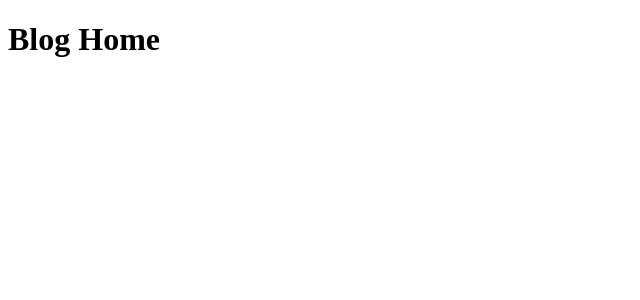
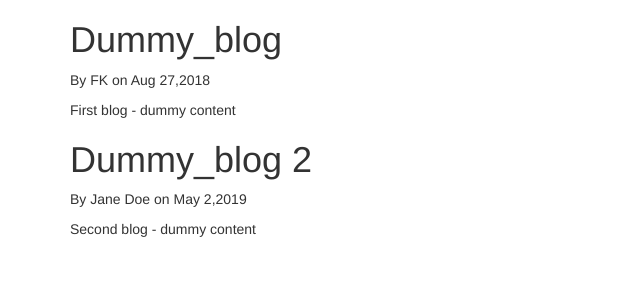
Before and after one commit to fardeen9983/Django_Blog, a Django app: page / in a window 1280 px wide. Shown: the top 300 px of the page, without its empty margins (0-640 px from the left). Run offline with Django 3.2, Linux system fonts and the light colour scheme; some libraries are stand-ins or nearby versions.

Commit message:
Dynamic Jinja templates and inheritance Added Bootstrap to the Front end

```diff
--- /dev/null
+++ b/blog/templates/base.html
@@ -0,0 +1,37 @@
+<!DOCTYPE html>
+<!--Base template for all other HTML templates. Avoid creating repeating templates for multiple pages.
+    Instead use inheritance to remove code redundancy
+    Added bootstrap across all the templates through inheritance-->
+<html>
+<head>
+
+    <meta charset="utf-8">
+    <meta http-equiv="X-UA-Compatible" content="IE=edge">
+    <meta name="viewport" content="width=device-width, initial-scale=1">
+    <!-- The above 3 meta tags *must* come first in the head; any other head content must come *after* these tags -->
+
+    <!--Add title-->
+    {% if title %}
+        <title>Django Blog - {{ title }} </title>
+    {% else %}
+        <title>Django Blog</title>
+    {% endif %}
+
+    <!-- Bootstrap -->
+    <link rel="stylesheet" href="https://stackpath.bootstrapcdn.com/bootstrap/3.4.1/css/bootstrap.min.css" integrity="sha384-HSMxcRTRxnN+Bdg0JdbxYKrThecOKuH5zCYotlSAcp1+c8xmyTe9GYg1l9a69psu" crossorigin="anonymous">
+
+</head>
+<body>
+
+    <!-- jQuery (necessary for Bootstrap's JavaScript plugins) -->
+    <script src="https://code.jquery.com/jquery-1.12.4.min.js" integrity="sha384-nvAa0+6Qg9clwYCGGPpDQLVpLNn0fRaROjHqs13t4Ggj3Ez50XnGQqc/r8MhnRDZ" crossorigin="anonymous"></script>
+    <!-- Include all compiled plugins (below), or include individual files as needed -->
+    <script src="https://stackpath.bootstrapcdn.com/bootstrap/3.4.1/js/bootstrap.min.js" integrity="sha384-aJ21OjlMXNL5UyIl/XNwTMqvzeRMZH2w8c5cRVpzpU8Y5bApTppSuUkhZXN0VxHd" crossorigin="anonymous"></script>
+
+    <!--The <body> tag is the only unique portion for all templates. So we create a block in it to be overriden by respective templates-->
+    <!--Add some padding and spacing-->
+    <div class="container">
+        {% block content %}  {% endblock %}
+    </div>
+</body>
+</html>
--- a/blog/templates/home.html
+++ b/blog/templates/home.html
@@ -1,10 +1,12 @@
-<!DOCTYPE html>
-<!-- Blog Home Page Template -->
-<html>
-<head>
-    <title></title>
-</head>
-<body>
-    <h1>Blog Home</h1>
-</body>
-</html>
+<!--Remove repaeating code-->
+<!--Inherit the base template-->
+{% extends "base.html" %}
+<!--Create a block of contenet-->
+{% block content %}
+    <!--Iterate through the posts using Jinja template syntax-->
+    {% for post in posts %}
+        <h1>{{ post.title }}</h1>
+        <p>By {{ post.author }} on {{ post.date_posted }}</p>
+        <p>{{ post.content }}</p>
+    {% endfor %}
+{% endblock content%} <!--block name is optional-->
--- a/blog/views.py
+++ b/blog/views.py
@@ -3,6 +3,22 @@ from django.shortcuts import render
 from django.http import HttpResponse
 
 # Create your views here.
+
+# Define some dummy post data
+posts = [
+    {
+    'author' : 'FK',
+    'title' : 'Dummy_blog',
+    'content' : 'First blog - dummy content',
+    'date_posted' : 'Aug 27,2018'
+    },
+    {
+    'author' : 'Jane Doe',
+    'title' : 'Dummy_blog 2',
+    'content' : 'Second blog - dummy content',
+    'date_posted' : 'May 2,2019'
+    }
+]
 
 # Define response for home route. The function will take a HttpRequest obejct as argument
 def home(request):
@@ -10,10 +26,16 @@ def home(request):
     # To map this to a specific URL create a urls.py file for current app
     #return HttpResponse("<h1> Blog Home</h1>")
 
-    # instead of returning entire HTML pages just render the HTML template instead using render module
-    return render(request,'home.html')
+    # Instead of returning entire HTML pages just render the HTML template instead using render module
+    # Create a context dictionary holding values to be sent to the template for dynamic rendering
+    context = {
+        'posts' : posts,
+    }
+    # Pass the context dictionary to the HTML template
+    return render(request,'home.html',context)
 
 # Route for an About Page
 def about(request):
     # return HttpResponse("<h1>About Page</h1>")
-    return render(request,'about.html')
+    # Give a title to the about page
+    return render(request,'about.html',{ 'title': 'About' })
```
Also changed, not shown: blog/templates/about.html (+7 -10 lines), README.md.
